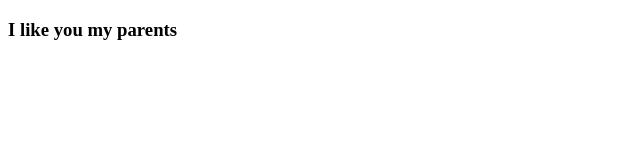
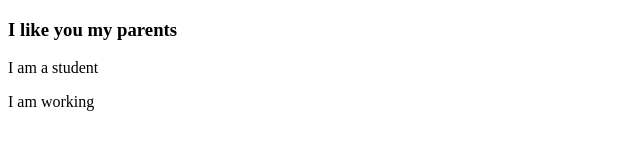
Before and after one commit to shiuddin/simple-repo, a plain HTML site: page Index.html in a window 1280 px wide. Shown: the whole page, without its empty margins (0-640 px from the left). Drawn offline with Linux system fonts and the light colour scheme.

Commit message:
Your commit message

```diff
--- a/Index.html
+++ b/Index.html
@@ -6,6 +6,8 @@
     <title>simple repu</title>
 </head>
     <h3>I like you my parents</h3>
+    <p>I am a student</p>
+    <p>I am working</p>
 <body>
 
 </body>
```
